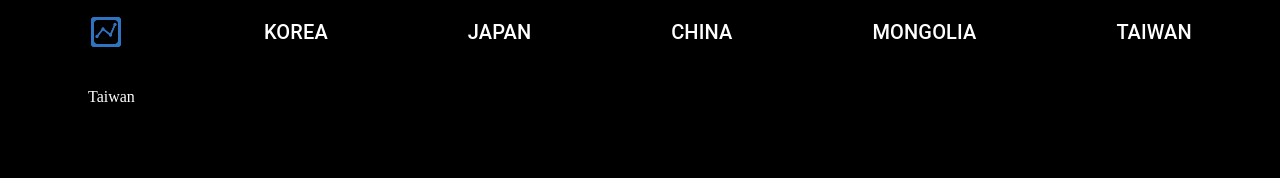
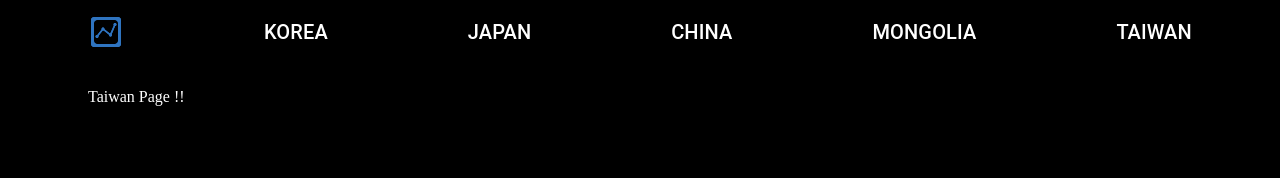
Before and after one commit to monitmonit/dev, a Next.js app: page /taiwan in a window 1280 px wide. Shown: the top 178 px of the page. Built offline with nearby package versions, Linux system fonts and the light colour scheme.

Commit message:
chore : seperate branch

```diff
--- a/src/pages/taiwan.tsx
+++ b/src/pages/taiwan.tsx
@@ -6,7 +6,7 @@ interface Props {}
 export default function Taiwan({}: Props): ReactElement {
   return (
     <BaseLayout>
-      <div>Taiwan</div>
+      <div>Taiwan Page !!</div>
     </BaseLayout>
   );
 }
```
